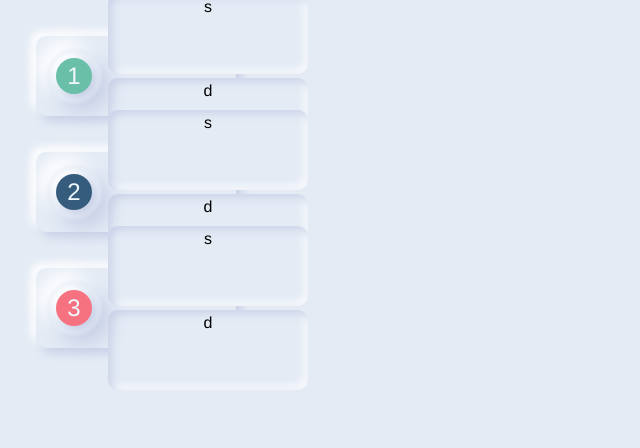
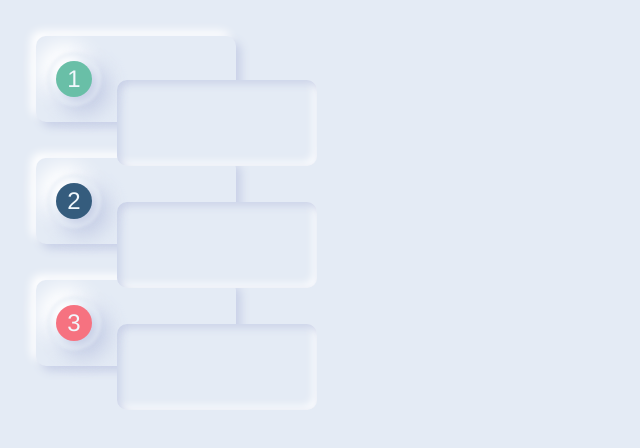
Before and after one commit to StevenCreates/gemwarrior.io, a Next.js app: page /testing in a window 1280 px wide. Shown: the top 448 px of the page, without its empty margins (0-640 px from the left). Built offline with nearby package versions, Linux system fonts and the light colour scheme.

Commit message:
saving a placeholder

```diff
--- a/components/Button.js
+++ b/components/Button.js
@@ -12,6 +12,13 @@ const shapeSelector = {
   standard: "10px",
 };
 
+const boxShadowSelector = {
+  inset: "inset 3px 3px 3px rgba(255, 255, 255, 0.5), inset -3px -3px 3px rgba(0, 0, 0, 0.05)",
+  standard: "5px 5px 10px #c8d0e7, -5px -5px 10px #ffffff;",
+};
+
+
+
 export const Button = ({
   className,
   color = "#0071FF",
@@ -20,9 +27,10 @@ export const Button = ({
   ariaLabel,
   showIcon = true,
   borderRadius,
-  type = "brand",
+  type = "standard",
   ...args
 }) => {
+  const boxShadow = boxShadowSelector[type]
   return (
     <>
       <button
@@ -44,8 +52,13 @@ export const Button = ({
           border-radius: ${borderRadius ? borderRadius : "10px"};
           display: block;
           transition: all 0.3s;
-          box-shadow: inset 3px 3px 3px rgba(255, 255, 255, 0.5),
-            inset -3px -3px 3px rgba(0, 0, 0, 0.05);
+          box-shadow: ${boxShadow}
+        }
+        .button:hover {
+          box-shadow: ${type === "standard" ? boxShadowSelector.inset : boxShadowSelector.standard};
+        }
+        .button:active {
+          box-shadow: ${type === "standard" ? boxShadowSelector.inset : boxShadowSelector.standard};
         }
       `}</style>
     </>
--- a/pages/testing.js
+++ b/pages/testing.js
@@ -2,6 +2,7 @@ import React from "react";
 import { Card } from "../components/Card";
 import { Container } from "../components/Container";
 import { CircleRank } from "../components/CircleRank";
+import { Button } from "../components/Button";
 
 const coins = [
   {
@@ -26,14 +27,29 @@ export default function testing() {
     <>
       {coins.map((coin) => (
         <div className="rank-card" key={coin.rank}>
-          <Card padding="4px" height="80px" width="200px">
+          <Card padding="4px" height="86px" width="200px">
             <div className="coin-info">
-            <CircleRank coin={coin} />
-            <div></div>
-            <div className="third-column">
-              <Container borderRadius={'0px 0px 10px 0px'} type="inset">s</Container>
-              <Container borderRadius={'0px 0px 10px 0px'} type="inset">d</Container>
-            </div>
+              <div className="rank-container">
+                <CircleRank coin={coin} />
+              </div>
+              <div>
+
+              </div>
+              <div className="third-column">
+                <Container
+                height={"100%"}
+                padding="2px"
+                borderRadius={"0px 0px 10px 0px"}
+                type="inset"
+                >
+                <div className="link-container">
+                  {/* <Button type="inset" />
+                  <Button type="inset" />
+                  <Button type="inset" />
+                  <Button type="inset" /> */}
+                </div>
+                </Container>
+              </div>
             </div>
           </Card>
         </div>
@@ -52,20 +68,31 @@ export default function testing() {
             align-content: center;
             text-align: center;
             grid-template-columns: repeat(3, 1fr);
-            grid-template-rows: 1fr;
+            grid-template-rows: repeat(2, 50%);
             grid-column-gap: 8px;
-            grid-row-gap: 8px;
+            grid-row-gap: 2px;
             box-sizing: border-box;
           }
           .third-column {
             height: 100%;
             display: grid;
-            align-items: center;
-            align-content: center;
-            text-align: center;
             box-sizing: border-box;
-            grid-row-gap: 4px;
-            grid-template-rows: repeat(2, 1fr);
+            grid-row-start: 2;
+            grid-column-start: 2;
+            grid-row-end: 3;
+            grid-column-end: 4;
+          }
+          .rank-container {
+            grid-row-start: 1;
+            grid-column-start: 1;
+            grid-row-end: 3;
+            grid-column-end: 2;
+          }
+          .link-container {
+              height: 100%;
+              display: grid;
+              grid-template-columns: repeat(4, 1fr);
+              grid-column-gap: 4px;
           }
         `}
       </style>
```
